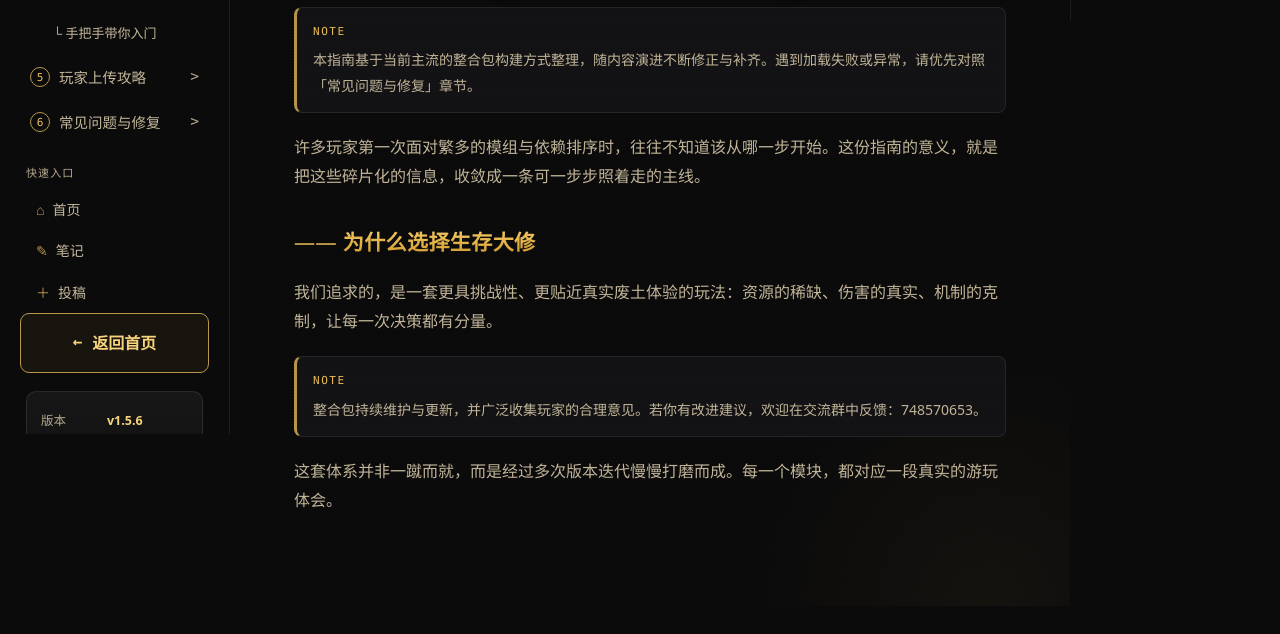
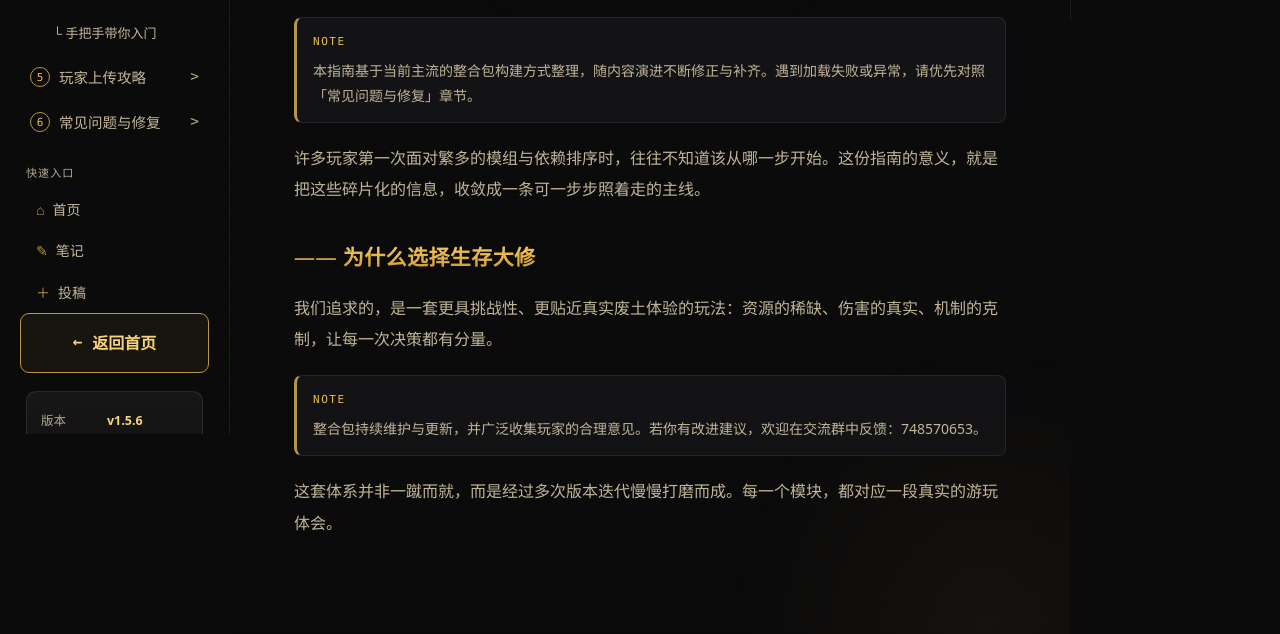
Before and after one commit to Wz3723/FO4SO-KNOWLEDGE, a plain HTML site: page guide.html in a window 1280 px wide. Shown: the part 368-1002 px from the top of the page. Before the commit the page ends 974 px from the top, so only its background shows below. Drawn offline with Linux system fonts and the light colour scheme; no server answers.

Commit message:
正文字体改衬线（宋体类）+ 行距/段距加大（不改变颜色）

```diff
--- a/guide.html
+++ b/guide.html
@@ -21,6 +21,7 @@
     --text:#e6dfd0;--text-soft:#c4b79a;--text-muted:#b6ab90;
     --mono:'JetBrains Mono','Fira Code','Cascadia Code',Consolas,'SF Mono',monospace;
     --sans:'PingFang SC','Microsoft YaHei','Noto Sans SC',system-ui,-apple-system,'Segoe UI',Roboto,sans-serif;
+    --prose:'Noto Serif SC','Songti SC','STSong','SimSun',Georgia,'Times New Roman',serif;
   }
   *{box-sizing:border-box;margin:0;padding:0;}
   body{background:var(--bg);color:var(--text);font-family:var(--sans);line-height:1.8;-webkit-font-smoothing:antialiased;}
@@ -168,7 +169,7 @@
     -webkit-background-clip:text;background-clip:text;color:transparent;-webkit-text-fill-color:transparent;
   }
   h2.sec::before{content:"—— ";color:var(--gold-dim);font-weight:400;-webkit-text-fill-color:var(--gold-dim);}
-  article p{font-size:16px;color:var(--text-soft);margin:14px 0;line-height:1.8;}
+  article p{font-family:var(--prose);font-size:16px;color:var(--text-soft);margin:15px 0 17px;line-height:1.95;}
   .hl{background:linear-gradient(180deg,#f7d077,#d9a036);-webkit-background-clip:text;background-clip:text;color:transparent;-webkit-text-fill-color:transparent;font-weight:700;text-shadow:0 0 14px rgba(227,176,75,.28);}
   article p strong, article p b, .cat-view p strong, .cat-view p b{color:var(--gold-strong);font-weight:700;}
   .note{
@@ -196,7 +197,7 @@
   .cat-sub{font-size:15px;color:var(--text-soft);margin-bottom:10px;}
   .cat-view h3{display:flex;align-items:center;gap:9px;color:var(--gold);font-size:19px;font-weight:800;margin:26px 0 12px;line-height:1.35;}
   .cat-view h3::before{content:"";width:4px;height:18px;border-radius:2px;background:linear-gradient(180deg,var(--gold-strong),var(--gold-dim));flex:none;}
-  .cat-view p{color:var(--text-soft);font-size:16px;margin:12px 0;line-height:1.8;}
+  .cat-view p{font-family:var(--prose);color:var(--text-soft);font-size:16px;margin:12px 0 15px;line-height:1.95;}
 
   /* 分类横幅（灰白/琥珀金/烫金） */
   .cat-banner{display:flex;align-items:center;gap:16px;background:linear-gradient(180deg,rgba(255,255,255,.06),rgba(255,255,255,.02));border:1px solid rgba(255,255,255,.12);border-radius:14px;padding:20px 22px;margin-bottom:24px;}
```
Also changed, not shown: notes.html (+2 -1 lines).
